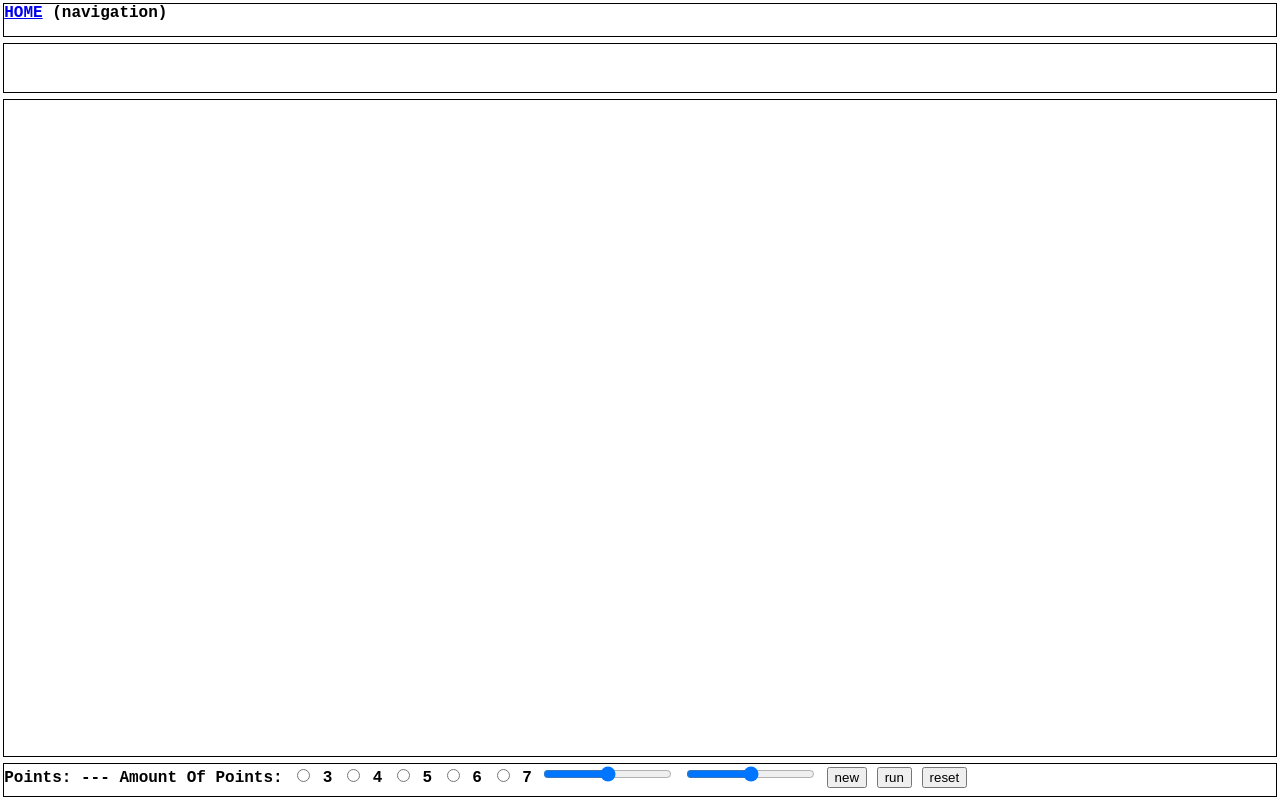
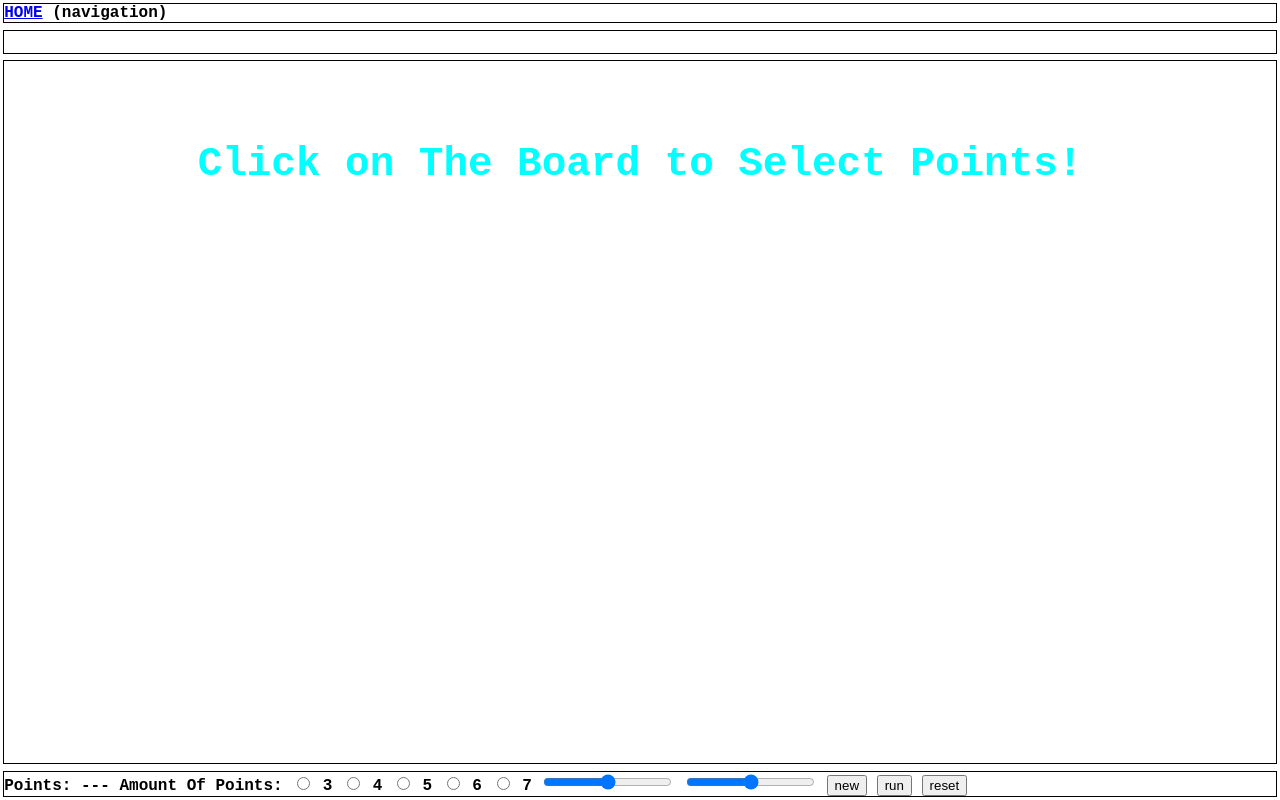
Before and after one commit to NickMcSlick/thechaosgame, a plain HTML site: page html/game.html in a window 1280 px wide. Drawn offline with Linux system fonts and the light colour scheme.

Commit message:
Select Points Prompt

```diff
--- a/css/main.css
+++ b/css/main.css
@@ -31,6 +31,14 @@ html, body {
     width: 100%;
 }
 
+#select_points {
+
+  color:aqua;
+  text-align: center;
+  font-size: 3.2vw;
+
+}
+
 #section > #nav         { flex: 2 }
 #section > #messages    { flex: 3 }
 #section > #game_board  { flex: 30 }
--- a/html/game.html
+++ b/html/game.html
@@ -30,8 +30,10 @@
 
     <div id="messages">
     </div>
+    <!--Select Points Prompt-->
+      <div id="game_board">
+        <div id="select_points">Click on The Board to Select Points!</div>
 
-    <div id="game_board">
       <!-- TO-DO: THIS DIV BECOMES TOO TALL WHEN RESIZING - MAKE SURE IT NEVER GOES ABOVE THE PAGE HEIGHT -->
       <div id="inner_game">
         <canvas id="webGL"> Your browser does not support canvas or WebGL </canvas>
```
